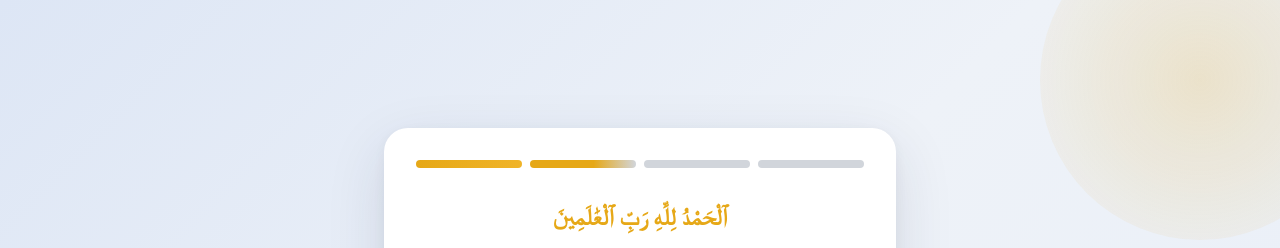
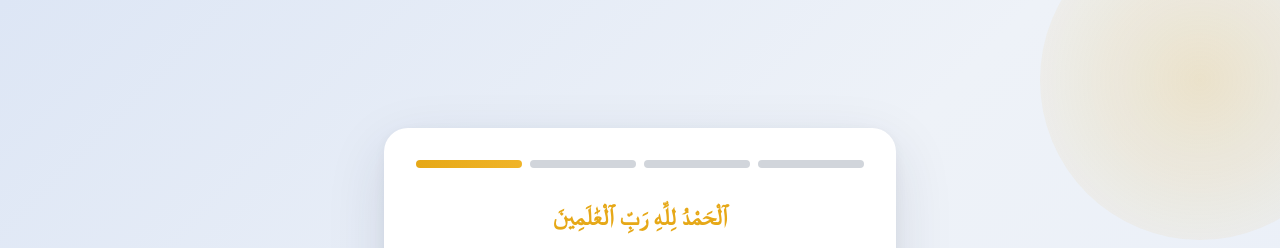
Before and after one commit to alijoharofficial/onboarding, a Next.js app: page / in a window 1280 px wide. Shown: the top 248 px of the page. Built offline with nearby package versions, Linux system fonts and the light colour scheme.

Commit message:
Fix progress bar: only colour completed steps, not the next one
https://claude.ai/code/session_01HkGnYnZBRo7oZH4mhvcAfV

```diff
--- a/components/onboarding/ProgressBar.tsx
+++ b/components/onboarding/ProgressBar.tsx
@@ -12,8 +12,6 @@ export default function ProgressBar({ current, total }: Props) {
           style={{
             background: i < current
               ? "linear-gradient(90deg,#E6A817,#f0b429)"
-              : i === current
-              ? "linear-gradient(90deg,#E6A817 60%,#d1d5db 100%)"
               : "#d1d5db",
           }}
         />
```
Also changed, not shown: 1 other file (tests, documents, lock files or other folders).
